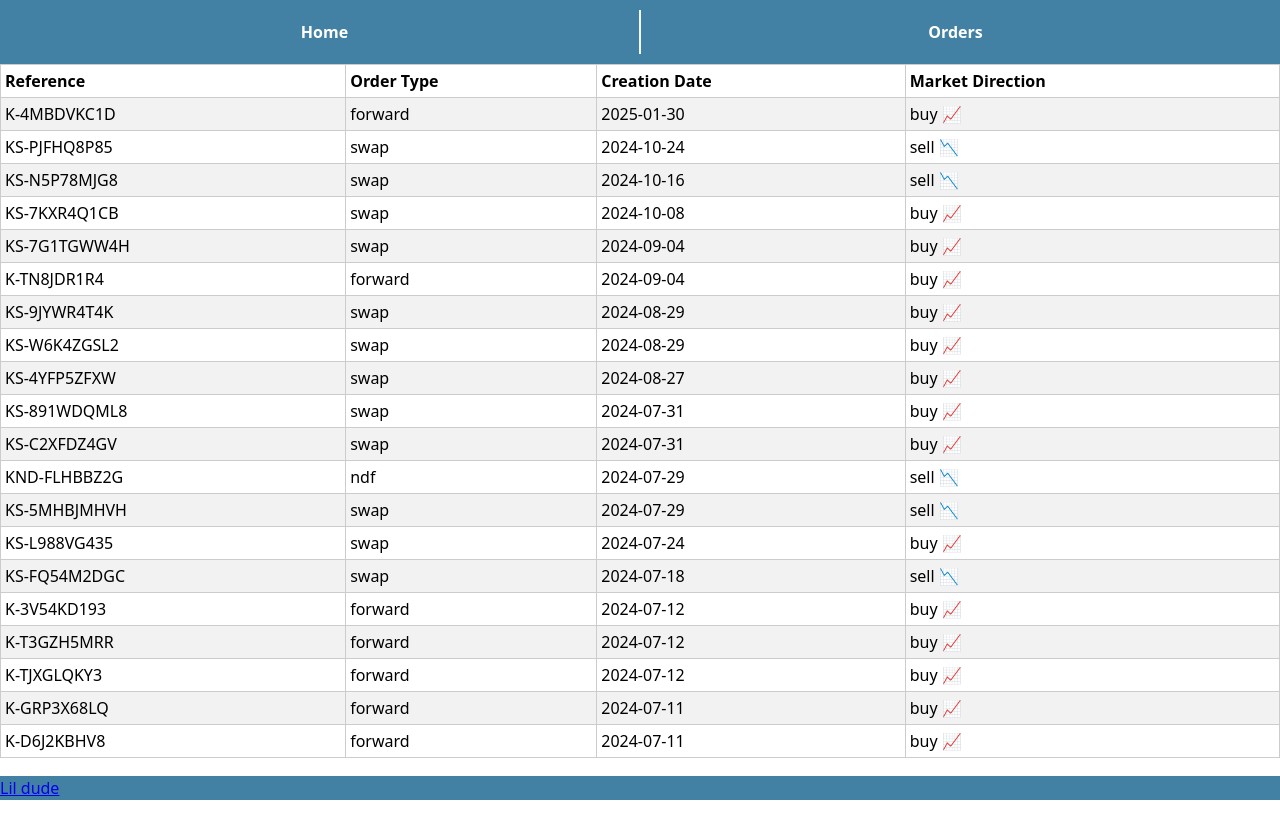
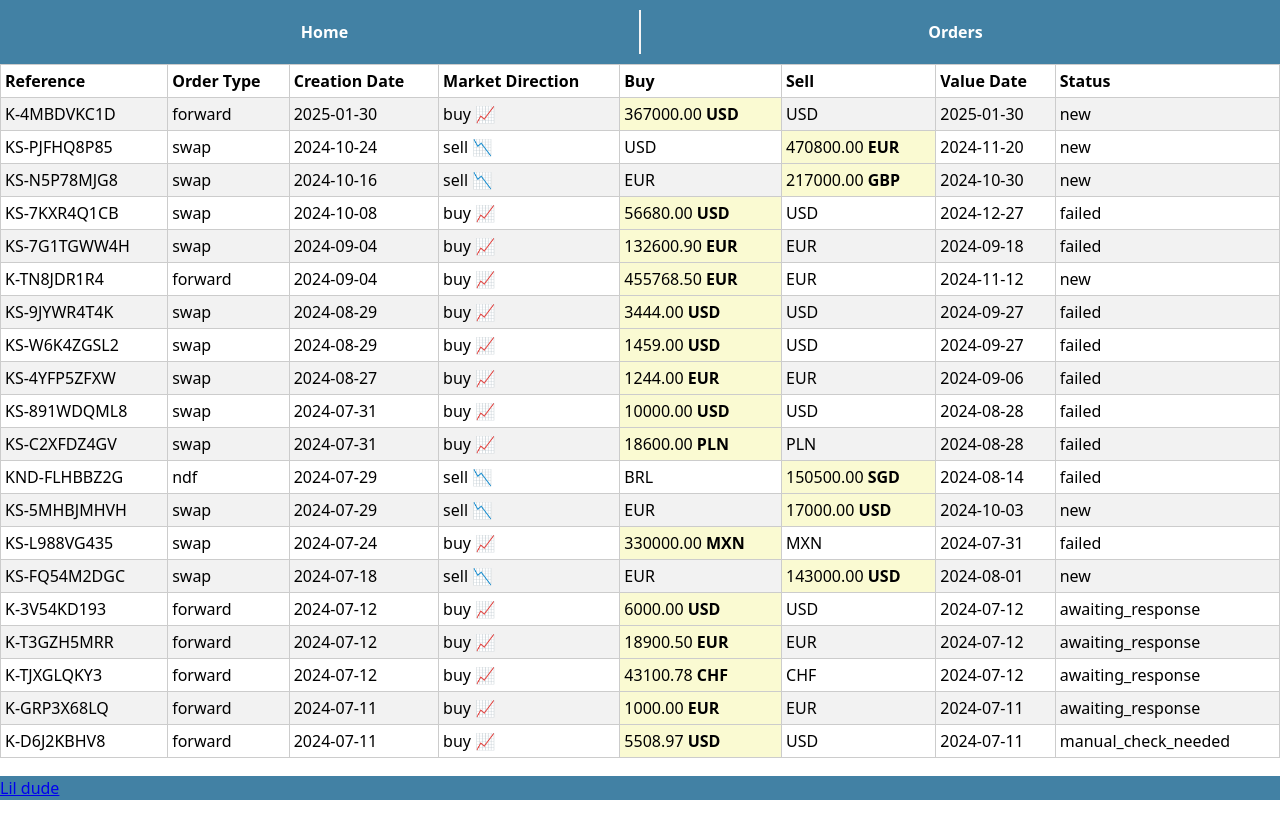
Before and after one commit to adritek/kantox-table, a React (Vite) app: page /orders in a window 1280 px wide. Shown: the top 838 px of the page. Built offline with nearby package versions, Linux system fonts and the light colour scheme.

Commit message:
Add remaining columns, currencyConverter util

```diff
--- a/src/App.css
+++ b/src/App.css
@@ -76,6 +76,10 @@ tbody tr:hover td {
   background-color: light-dark(rgba(240 253 244 / 1), rgba(240 253 244 / 0.35));
 }
 
+.highlight {
+  background-color: lightgoldenrodyellow;
+}
+
 @media (max-width: 600px) {
   tbody tr:nth-child(odd) {
     background-color: white;
--- a/src/components/Table.jsx
+++ b/src/components/Table.jsx
@@ -1,9 +1,11 @@
-import { useQuery } from "@tanstack/react-query";
-import { getData } from "/src/utils/fetch.js";
+import { useQuery } from '@tanstack/react-query';
+import { getData } from '/src/utils/fetch.js';
+
+import { currencyConverter } from '../utils/currencyConverter';
 
 export default function Table() {
   const { data, isLoading, isError, error } = useQuery({
-    queryKey: ["apiEvent"],
+    queryKey: ['apiEvent'],
     queryFn: getData,
   });
 
@@ -23,12 +25,20 @@ export default function Table() {
     content = data.map((item) => (
       <tr key={item.id}>
         <td>{item.attributes.reference}</td>
-        <td>{item.attributes["order-type"]}</td>
-        <td>{item.attributes["creation-date"]}</td>
+        <td>{item.attributes['order-type']}</td>
+        <td>{item.attributes['creation-date']}</td>
         <td>
-          {item.attributes["market-direction"]}
-          {item.attributes["market-direction"] === "buy" ? " 📈" : " 📉"}
+          {item.attributes['market-direction']}
+          {item.attributes['market-direction'] === 'buy' ? ' 📈' : ' 📉'}
         </td>
+        {currencyConverter(
+          item.attributes['market-direction'],
+          item.attributes['amount-cents'],
+          item.attributes['buy-currency'],
+          item.attributes['sell-currency']
+        )}
+        <td>{item.attributes['value-date']}</td>
+        <td>{item.attributes.status}</td>
       </tr>
     ));
   }
@@ -42,6 +52,10 @@ export default function Table() {
             <th>Order Type</th>
             <th>Creation Date</th>
             <th>Market Direction</th>
+            <th>Buy</th>
+            <th>Sell</th>
+            <th>Value Date</th>
+            <th>Status</th>
           </tr>
         </thead>
         <tbody>{content}</tbody>
--- /dev/null
+++ b/src/utils/currencyConverter.jsx
@@ -0,0 +1,30 @@
+export function currencyConverter(dir, amountCents, buyCurrency, sellCurrency) {
+  const amount = (amountCents / 100).toFixed(2);
+  if (dir === 'buy') {
+    return (
+      <>
+        <td className="highlight">
+          {`${amount} `}
+          <strong>{sellCurrency}</strong>
+        </td>{' '}
+        <td>{sellCurrency}</td>
+      </>
+    );
+  } else if (dir === 'sell') {
+    return (
+      <>
+        <td>{buyCurrency}</td>
+        <td className="highlight">
+          {`${amount} `}
+          <strong>{sellCurrency}</strong>
+        </td>
+      </>
+    );
+  }
+  return (
+    <>
+      <td></td>
+      <td></td>
+    </>
+  );
+}
```
